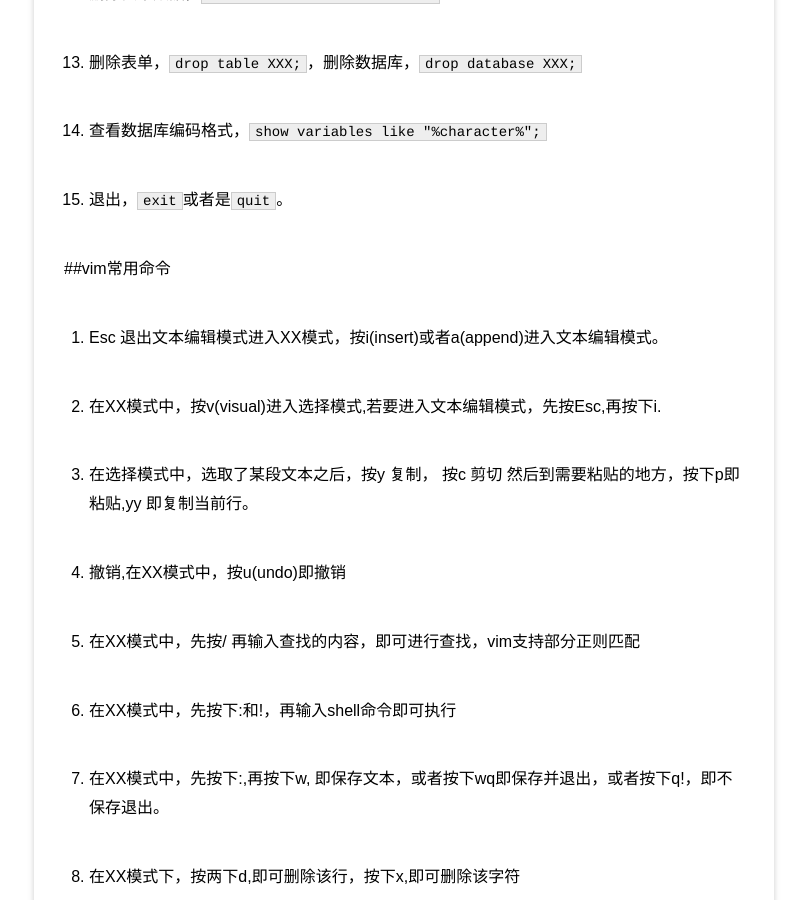
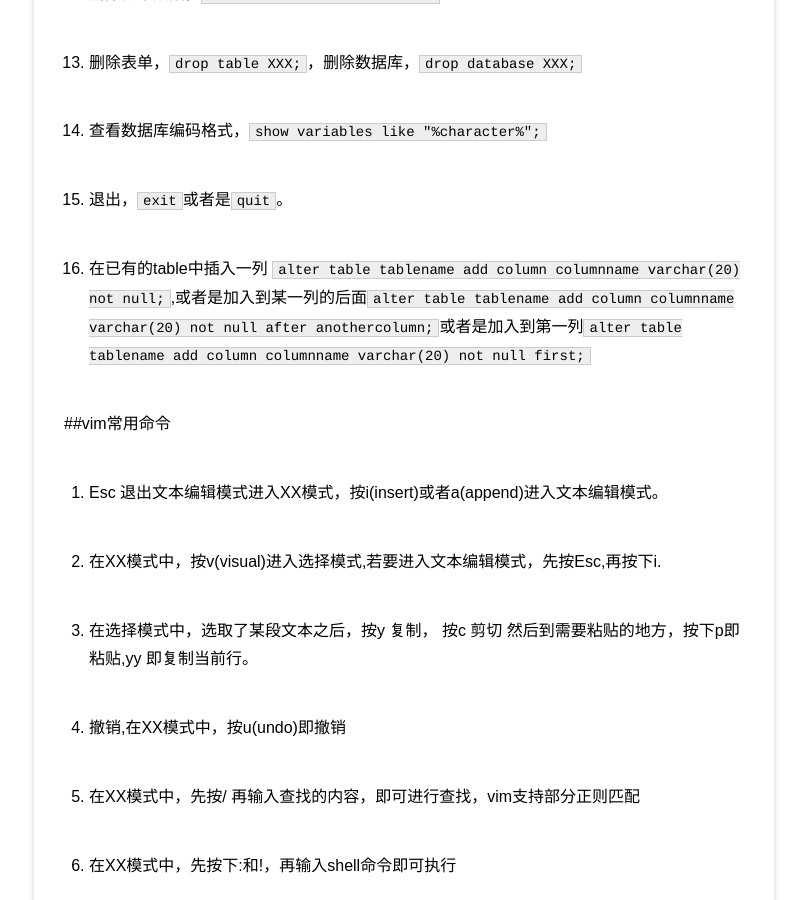
Before and after one commit to windard/windard.com, a Jekyll site: the page built from _posts/opinion/2015-11-13-CUI.md, in a window 1280 px wide and 900 px high, scrolled down 5339 px. Shown: the whole window, without its empty margins (76-883 px from the left). Built offline with Jekyll 4.4.1, drawn with Linux system fonts in a browser that asks for light colours; some of the changed lines change nothing that is shown.

Commit message:
add mysql insert column

```diff
--- a/_posts/opinion/2015-11-13-CUI.md
+++ b/_posts/opinion/2015-11-13-CUI.md
@@ -80,7 +80,7 @@ category: opinion
 >4. *.tar.bz2 用`tar -jxvf all.tar.gz`解压到当前文件夹。
 >5. *.tar.Z 用`tar -cZf all.tar.Z *.jpg`将所有的jpg文件打包压缩为all.tar.Z,用`tar -xZf all.tar.Z` 解压到当前文件夹。
 >6. *.Z 用`uncompress all.Z`解压到当前文件夹。
->4. *.gz 用``，用`gzip -d all.gz`或者`gunzip -d all.zip`解压到当前文件夹。
+>4. *.gz 用`gzip -d all.gz`或者`gunzip -d all.zip`解压到当前文件夹。
 >5. *.zip 用`zip -r all.zip *.enc`将所有的jpg文件打包压缩为all.zip，用`zip -r temp.zip temp`将temp文件夹及其内所有文件递归打包压缩为特码怕。zip。用`unzip all.zip -d data`解压到data文件夹中,用`unzip all.zip`解压到当前目录。
 >6. *.rar 用`rar a all.rar *.jpg`将所有的jpg文件打包压缩到all.rar,用`rar x all.rar`将all.rar解压到当前目录。用`rar c all.rar`为all.rar添加注释，按下Ctrl+D结束输入。
 >7. *.bz2 用`bunzip -d all.bz2`解压到当前目录。
@@ -151,6 +151,8 @@ category: opinion
 12. 查看数据库编码格式，`show variables like "%character%";`
 
 13. 退出，`exit`或者是`quit`。
+
+14. 在已有的table中插入一列 `alter table tablename add column columnname varchar(20) not null;`,或者是加入到某一列的后面`alter table tablename add column columnname varchar(20) not null after anothercolumn;`或者是加入到第一列`alter table tablename add column columnname varchar(20) not null first;`
 
 ##vim常用命令
 1. Esc 退出文本编辑模式进入XX模式，按i(insert)或者a(append)进入文本编辑模式。
```
